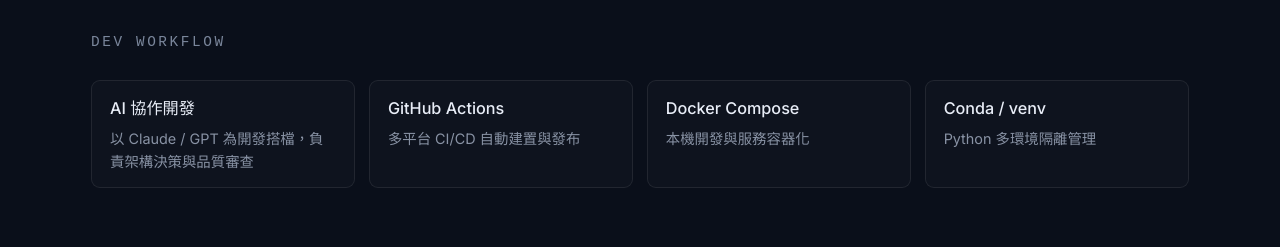
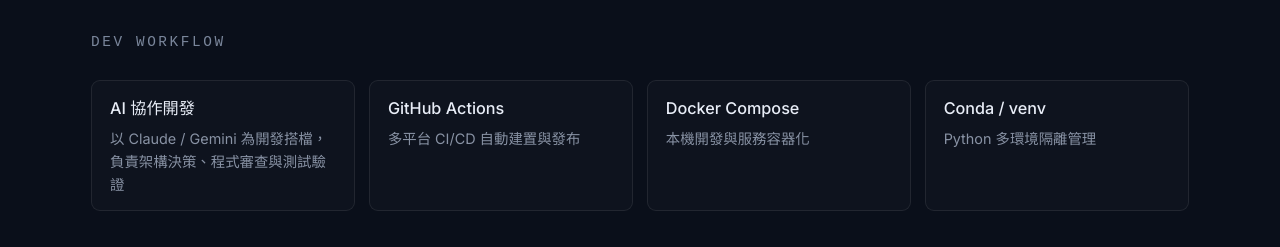
Before and after one commit to kapy0312/portfolio-next, a Next.js app: page / in a window 1280 px wide. Shown: the part 2040-2287 px from the top of the page. Built offline with nearby package versions, Linux system fonts and the light colour scheme.

Commit message:
fix: AI 協作開發改為 Claude / Gemini，說法與 104 一致

```diff
--- a/src/components/Skills.jsx
+++ b/src/components/Skills.jsx
@@ -42,7 +42,7 @@ const IT_TAGS = ["Agent", "Hybrid Search", "Reranker", "LLM 評估", "Qdrant", "
 const WORKFLOW = [
   {
     name: "AI 協作開發",
-    desc: "以 Claude / GPT 為開發搭檔，負責架構決策與品質審查",
+    desc: "以 Claude / Gemini 為開發搭檔，負責架構決策、程式審查與測試驗證",
   },
   { name: "GitHub Actions", desc: "多平台 CI/CD 自動建置與發布" },
   { name: "Docker Compose", desc: "本機開發與服務容器化" },
```
